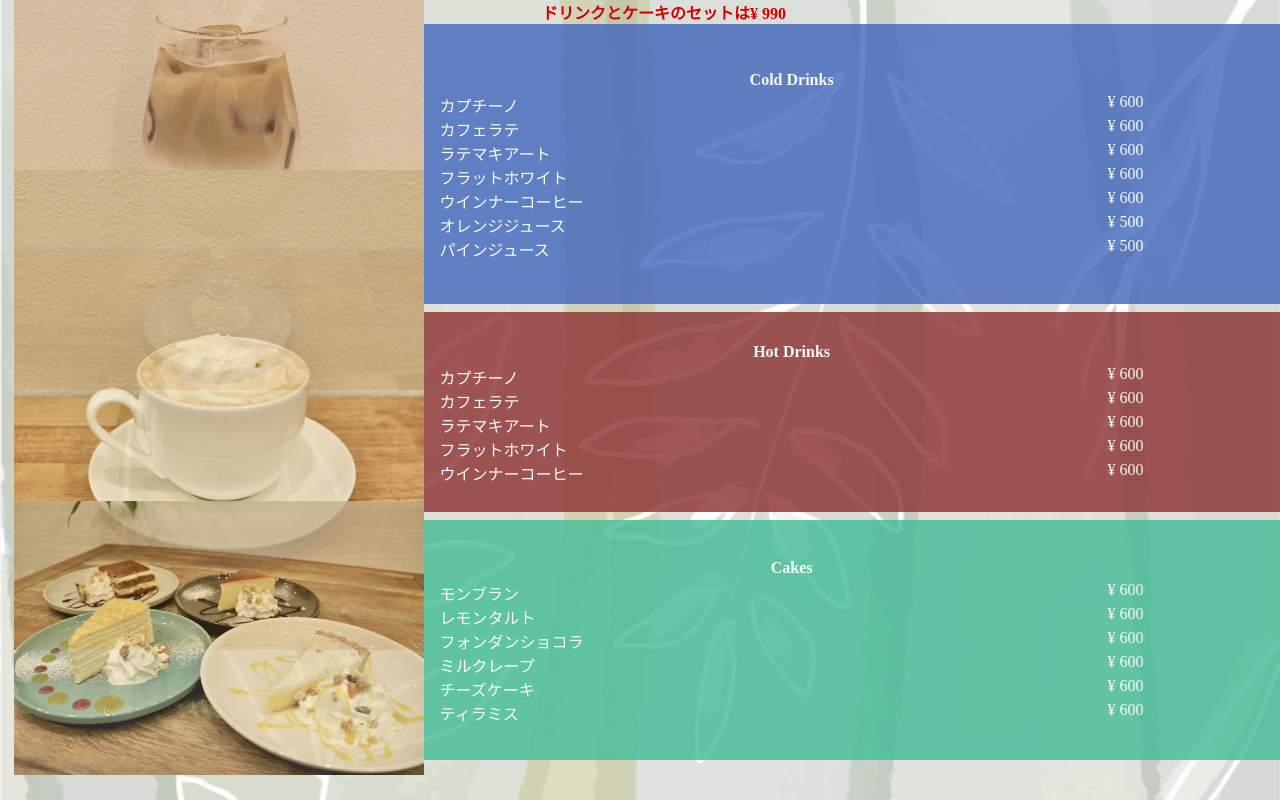
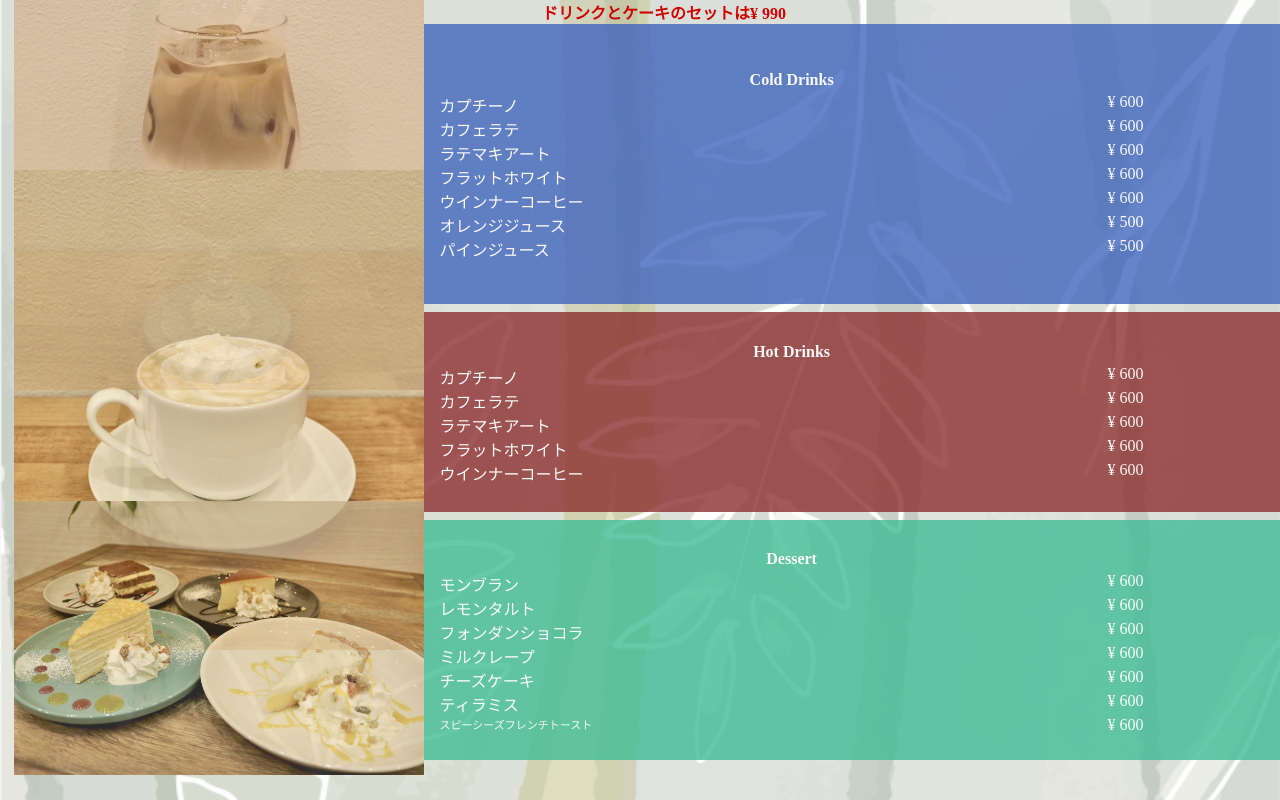
Before and after one commit to Shota77/ital-cafe, a plain HTML site: page menu/index.html in a window 1280 px wide. Shown: the top 800 px of the page. Drawn offline with Linux system fonts and the light colour scheme.

Commit message:
Menu：フレンチトースト追加

```diff
--- a/menu/index.html
+++ b/menu/index.html
@@ -88,7 +88,7 @@
             <img src="./public/img/all_cakes.jpg" alt="ice_cafelate">
         </div>
         <div class="text-wrap">
-            <h4 class="items-title">Cakes</h4>
+            <h4 class="items-title">Dessert</h4>
             <div class="item">
                 <p>モンブラン</p>
                 <p>¥ 600</p>
@@ -111,6 +111,10 @@
             </div>
             <div class="item">
                 <p>ティラミス</p>
+                <p>¥ 600</p>
+            </div>
+            <div class="item">
+                <p class="long-string">スピーシーズフレンチトースト</p>
                 <p>¥ 600</p>
             </div>
         </div>
@@ -192,6 +196,10 @@
         margin: 4px 0;
     }
 
+    .long-string {
+        font-size: 11px;
+    }
+
 
 </style>
 
```
